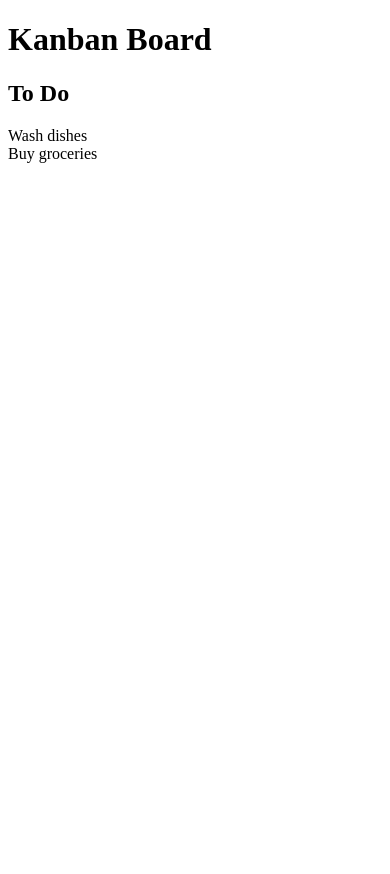
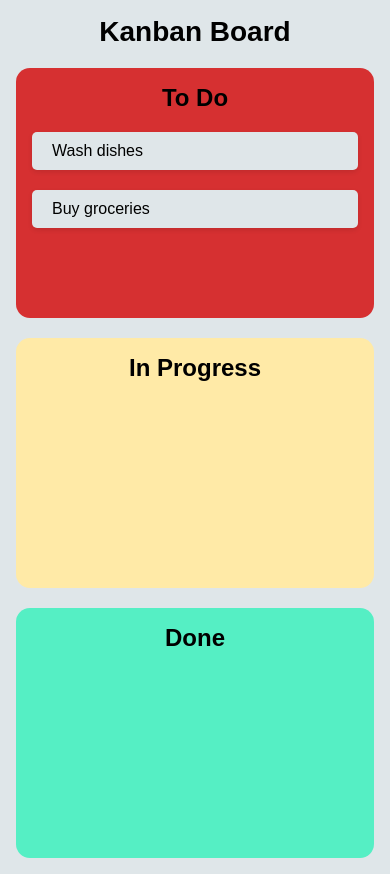
Before and after one commit to joel-eapen/Javascript-projects, a plain HTML site: page Kanban board/index.html in a window 390 px wide. Before the commit the page ends 844 px from the top, so only its background shows below. Drawn offline with Linux system fonts and the light colour scheme.

Commit message:
Kanban Board Project completed

```diff
--- a/Kanban board/index.html
+++ b/Kanban board/index.html
@@ -4,6 +4,7 @@
     <meta charset="UTF-8">
     <meta name="viewport" content="width=device-width, initial-scale=1.0">
     <title>Kanban Board</title>
+    <link rel="stylesheet" href="style.css">
 </head>
 <body>
     <div class="container">
@@ -16,7 +17,22 @@
                 <div class="card" draggable="true" id="card2">Buy groceries</div>
             </div>
 
+            <!--List: In Progress-->
+
+             <div class="list" id="list2">
+                <h2>In Progress</h2>
+            </div>
+
+            <!--List: Done-->
+
+             <div class="list" id="list3">
+                <h2>Done</h2>
+
+            </div>
+
         </div>
     </div>
+
+    <script src="script.js"></script>
 </body>
 </html>
--- a/Kanban board/script.js
+++ b/Kanban board/script.js
@@ -0,0 +1,42 @@
+const cards = document.querySelectorAll('.card');
+const lists = document.querySelectorAll('.list');
+let draggedCard = null;
+
+cards.forEach((card)=>{
+    card.addEventListener('dragstart', dragStart);
+    card.addEventListener('dragend', dragEnd);
+})
+
+lists.forEach((list)=>{
+    list.addEventListener('dragover', dragOver);
+    list.addEventListener('dragenter', dragEnter);
+    list.addEventListener('dragleave', dragLeave);
+    list.addEventListener('drop', dragDrop);
+});
+
+function dragStart(e){
+    e.dataTransfer.setData('text/plain', this.id);
+}
+
+function dragEnd(){
+    console.log('Drag ended');
+}
+
+function dragOver(e){
+    e.preventDefault();
+}
+
+function dragEnter(e){
+    e.preventDefault();
+}
+
+function dragLeave(){
+    console.log('Drag left');
+}
+
+function dragDrop(e){
+    e.preventDefault();
+    const cardId = e.dataTransfer.getData('text/plain');
+    const card = document.getElementById(cardId);
+    this.appendChild(card);
+}
--- a/Kanban board/style.css
+++ b/Kanban board/style.css
@@ -0,0 +1,123 @@
+*{
+    padding: 0;
+    margin: 0;
+    border: 0;
+    box-sizing: border-box;
+}
+
+body{
+    font-family:sans-serif;
+    background-color:#dfe6e9;
+    display: flex;
+    justify-content: center;
+    align-items: center;
+    min-height: 100vh;
+}
+
+.container{
+    display: flex;
+    flex-direction: column;
+    justify-content: center;
+    align-items: center;
+    width: 100vw;
+    gap: 20px;
+}
+
+.board{
+    width: 75vw;
+    height: 75vh;
+    display: flex;
+    justify-content: space-between;
+}
+
+.list{
+    display: flex;
+    flex-direction: column;
+    gap: 20px;
+    background-color: blue;
+    justify-content: flex-start;
+    align-items: center;
+    padding: 20px;
+    border-radius: 20px;
+    min-width: 250px;
+
+}
+#list1{
+    background-color: #d63031;
+}
+
+#list2{
+    background-color: #ffeaa7;
+}
+
+#list3{
+    background-color:#55efc4;
+}
+
+.card{
+    background-color: #dfe6e9;
+    padding: 10px 20px;
+    border-radius: 5px;
+    box-shadow: 0 2px 5px rgba(0,0,0,0.1);
+    width: 100%;
+    overflow-wrap: anywhere;
+    cursor: grab;
+    transition: transform 0.2s ease;
+}
+
+.card:active{
+    cursor: grabbing;
+    transform: scale(1.1);
+}
+
+@media (max-width: 1024px){
+    body{
+        align-items: flex-start;
+        padding: 24px;
+    }
+
+    .container{
+        width: 100%;
+        gap: 20px;
+    }
+
+    .board{
+        width: 100%;
+        height: auto;
+        min-height: 75vh;
+        flex-wrap: wrap;
+        justify-content: center;
+        gap: 20px;
+    }
+
+    .list{
+        flex: 1 1 250px;
+        max-width: 360px;
+        min-height: 240px;
+    }
+}
+
+@media (max-width: 600px){
+    body{
+        padding: 16px;
+    }
+
+    h1{
+        font-size: 28px;
+        text-align: center;
+    }
+
+    .board{
+        min-height: auto;
+        flex-direction: column;
+        align-items: stretch;
+    }
+
+    .list{
+        width: 100%;
+        min-width: 0;
+        max-width: none;
+        padding: 16px;
+        border-radius: 14px;
+    }
+}
```
